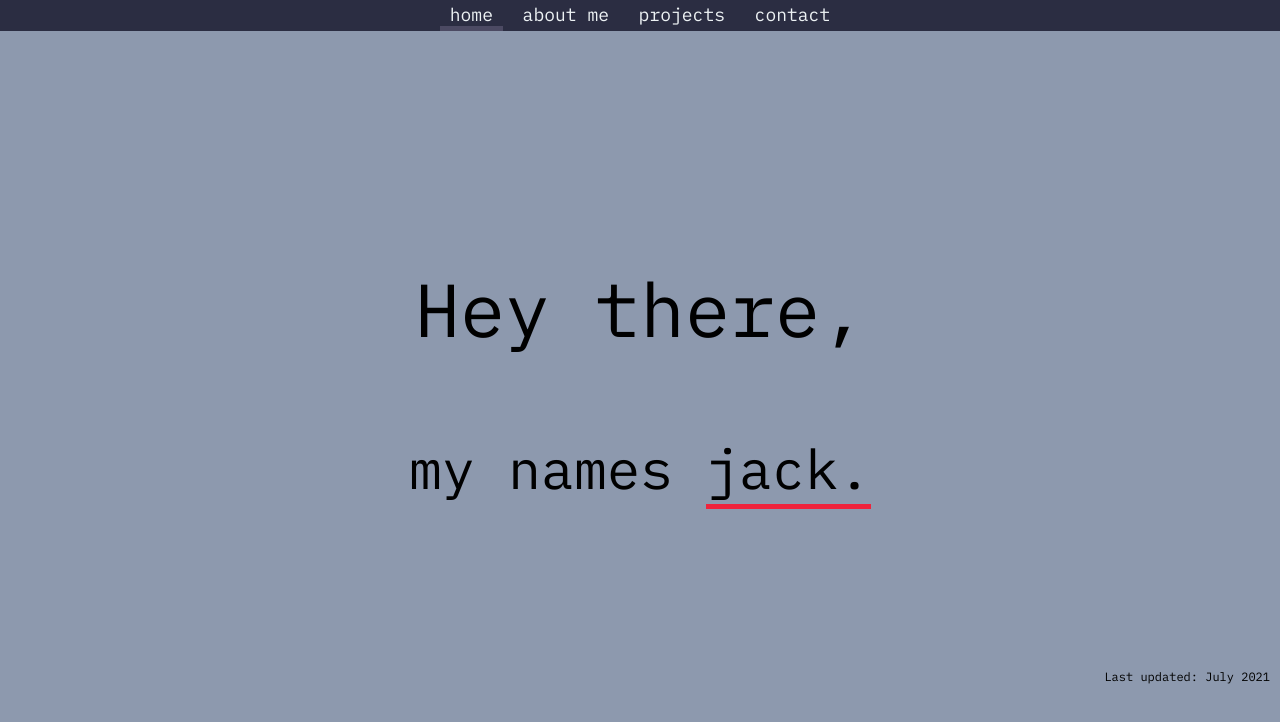
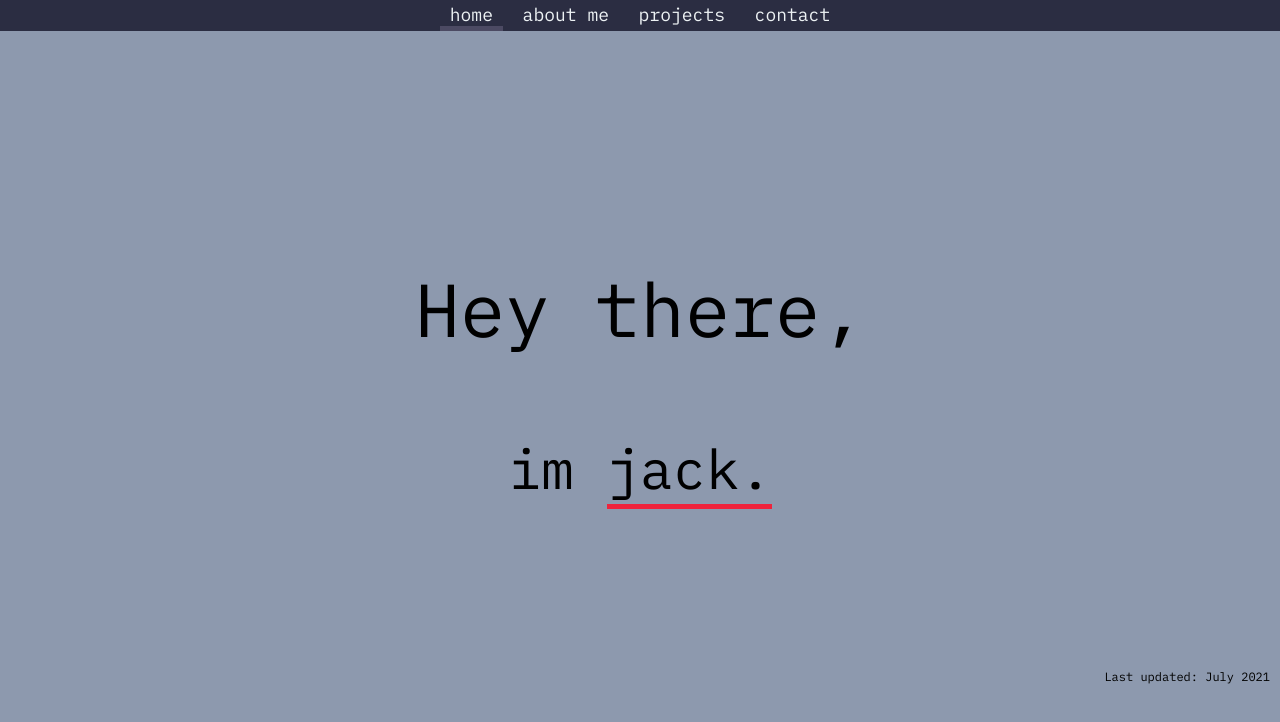
Before and after one commit to hand-burger/portfolio, a plain HTML site: page index.html in a window 1280 px wide. Drawn offline with Linux system fonts and the light colour scheme.

Commit message:
Update index.html

```diff
--- a/index.html
+++ b/index.html
@@ -18,7 +18,7 @@
             <p id='pop'>Hey there,</p>
         </div>
         <div class='intro'>
-            <p id='before'>my names</p>
+            <p id='before'>im</p>
             <a id='name' href="about.html">jack.</a>
         </div>
         <div class='last-updated'>
```
